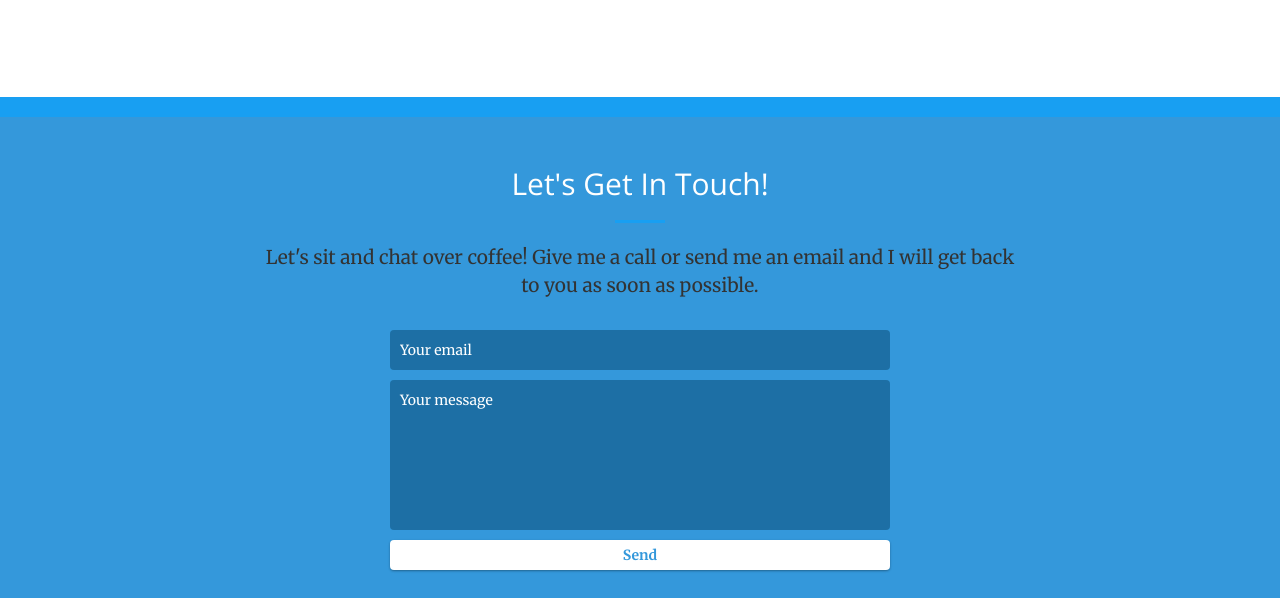
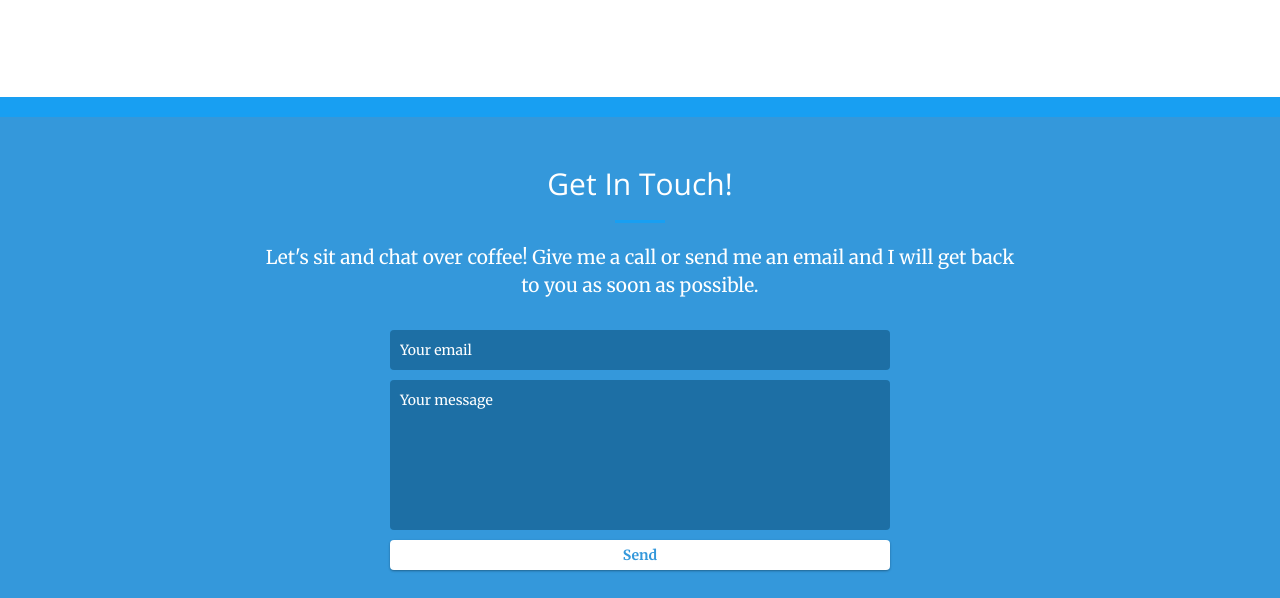
Before and after one commit to dasseya1/portfolio-website, a website: page public/index.html in a window 1280 px wide. Shown: the part 2565-3163 px from the top of the page. Drawn offline with nearby package versions, Linux system fonts and the light colour scheme.

Commit message:
Changed color to white for all elements in contact section

```diff
--- a/public/css/styles.css
+++ b/public/css/styles.css
@@ -2,10 +2,10 @@
     padding: 50px 15px;
     background: #3498db;
     text-align: center;
+    color: #fff;
 }
 #contact h2 {
     margin: 0 0 15px 0;
-    color: #fff;
     font-weight: 500;
 }
 #contact-form {
--- a/public/index.html
+++ b/public/index.html
@@ -293,7 +293,7 @@
          <div class="container">
             <div class="row">
                <div class="col-lg-8 col-lg-offset-2 text-center">
-                  <h2 class="section-heading">Let's Get In Touch!</h2>
+                  <h2 class="section-heading">Get In Touch!</h2>
                   <hr class="primary">
                   <p>Let's sit and chat over coffee! Give me a call or send me an email and I will get back to you as soon as possible.</p>
                </div>
```
Also changed, not shown: public/css/styles.min.css.
